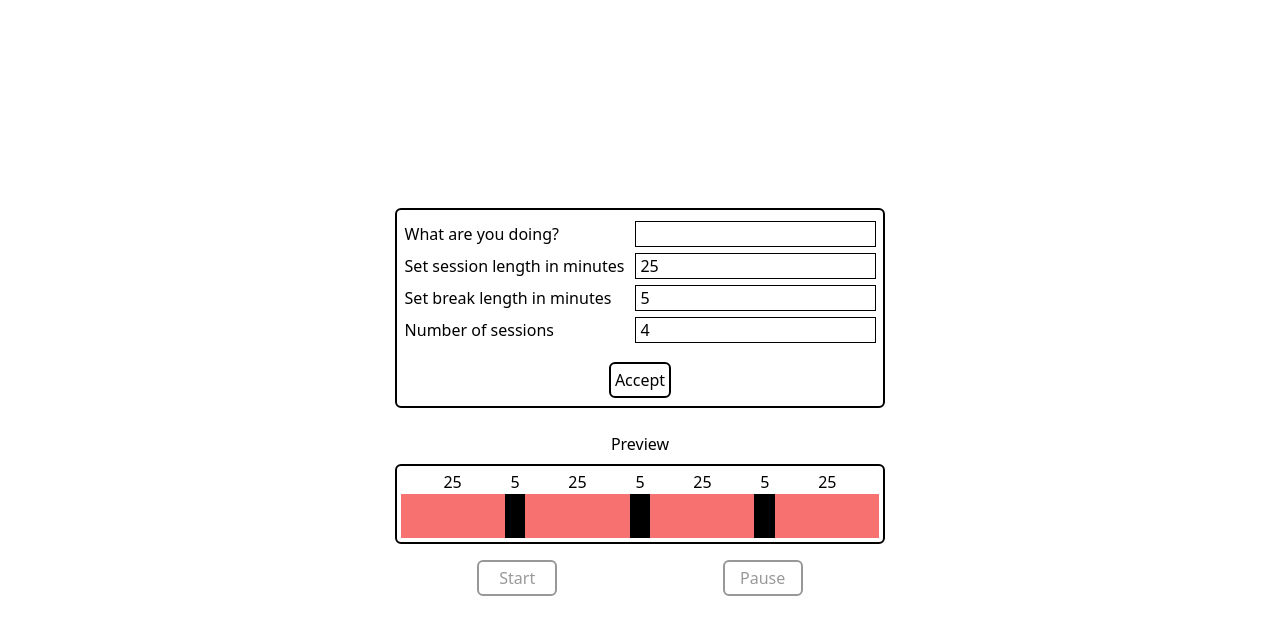
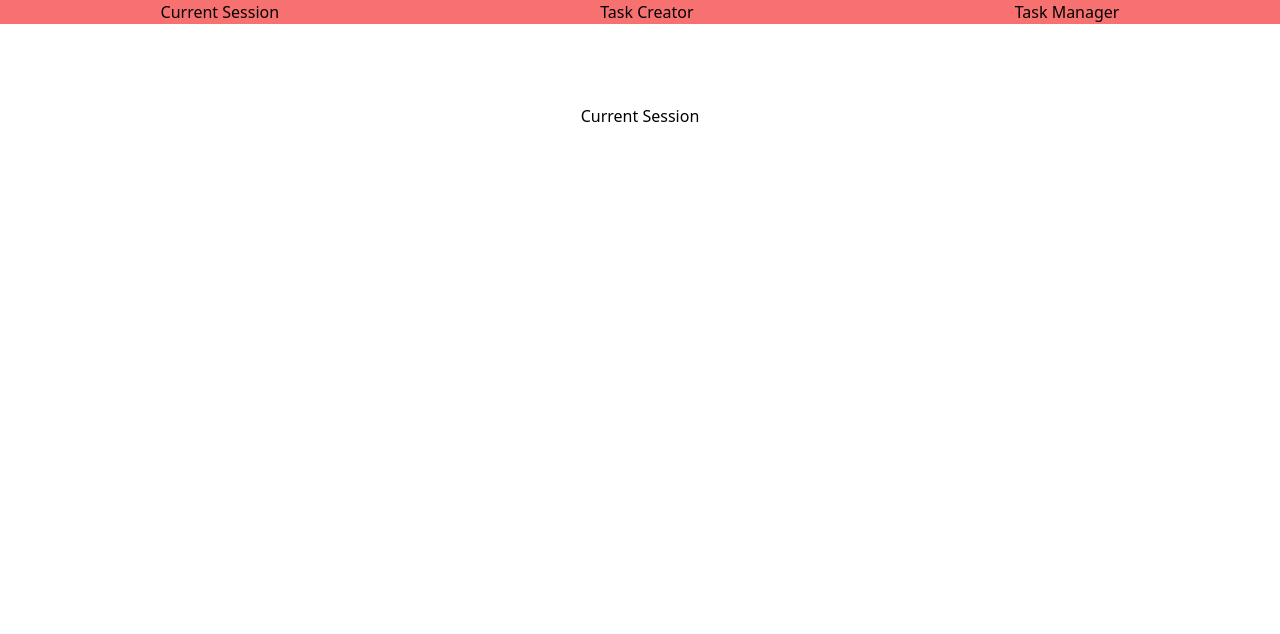
Before and after one commit to jprymak/pomodoro-deluxe, a React (Create React App) app: page / in a window 1280 px wide. Shown: the top 634 px of the page. Built offline with nearby package versions, Linux system fonts and the light colour scheme.

Commit message:
feat: implement react router in app

```diff
--- a/src/App.js
+++ b/src/App.js
@@ -1,11 +1,43 @@
-import TaskCreator from "./components/TaskCreator"
+import React from "react";
+import { BrowserRouter as Router, Switch, Route, Link } from "react-router-dom";
 
-function App() {
-  return (
-    <div className="App h-screen flex justify-center items-center">
-      <TaskCreator/>
-    </div>
-  );
+import TaskCreator from "./components/TaskCreator";
+import TaskManager from "./components/TaskManager";
+import NavBar from "./components/navbar/NavBar";
+import CurrentSession from "./components/CurrentSession";
+
+class App extends React.Component {
+  state = {
+    tasks: [],
+  };
+
+  handleTaskCreation = (newTask) => {
+    this.setState((prevState) => {
+      const tasks = [...prevState.tasks, newTask];
+      return { tasks };
+    });
+  };
+
+  render() {
+    return (
+      <div className="App h-screen flex  items-center flex-col">
+      <Router>
+          <NavBar />
+          <Switch>
+            <Route path="/task-creator">
+              <TaskCreator onTaskCreation={this.handleTaskCreation} />
+            </Route>
+            <Route path="/task-manager">
+              <TaskManager />
+            </Route>
+            <Route path="/">
+              <CurrentSession />
+            </Route>
+          </Switch>
+      </Router>
+      </div>
+    );
+  }
 }
 
 export default App;
--- /dev/null
+++ b/src/components/navbar/NavBar.js
@@ -0,0 +1,21 @@
+import { BrowserRouter as Router, Switch, Route, Link } from "react-router-dom";
+
+function NavBar() {
+  return (
+    <nav className="w-full bg-red-400 mb-20">
+      <ul className="flex justify-around">
+        <li>
+          <Link to="/">Current Session</Link>
+        </li>
+        <li>
+          <Link to="/task-creator">Task Creator</Link>
+        </li>
+        <li>
+          <Link to="/task-manager">Task Manager</Link>
+        </li>
+      </ul>
+    </nav>
+  );
+}
+
+export default NavBar;
```
